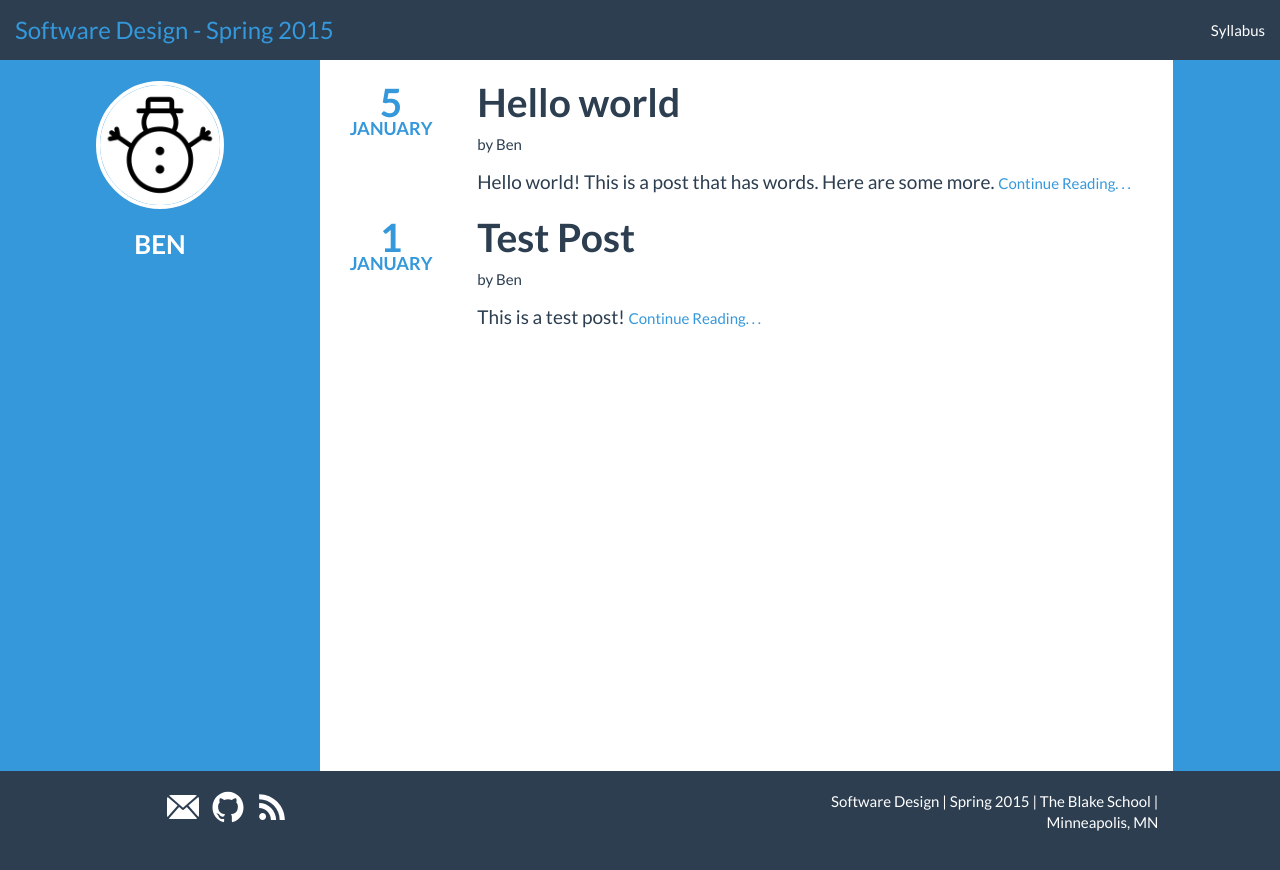
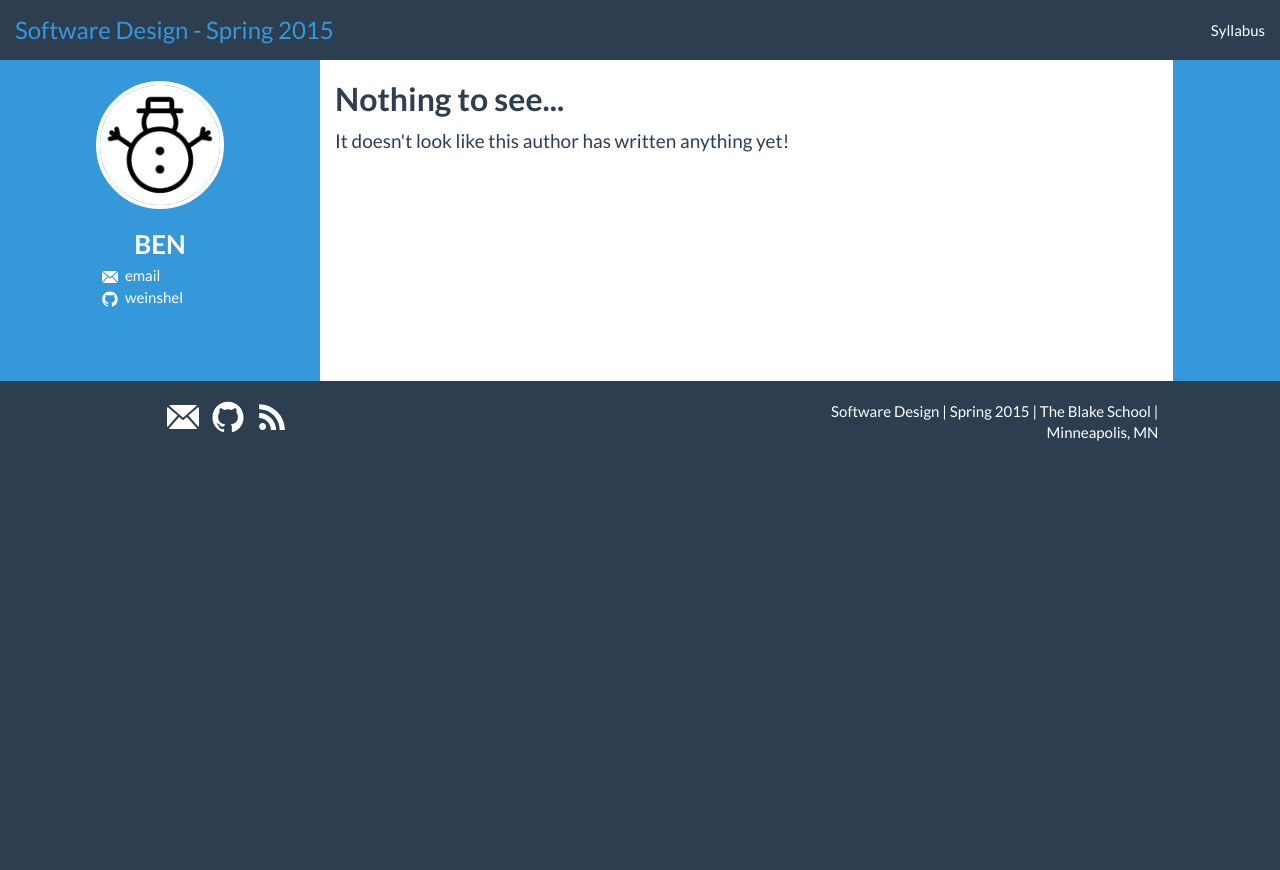
Before and after one commit to BlakeCS-Spring2015/blakecs-spring2015.github.io, a Jekyll site: the page built from ben/index.html, in a window 1280 px wide. Shown: the top 870 px of the page. Built offline with Jekyll 4.4.1, drawn with Linux system fonts in a browser that asks for light colours.

Commit message:
Removed junk
Updated information

```diff
--- a/_data/authors.yml
+++ b/_data/authors.yml
@@ -112,7 +112,7 @@ nick:
 
 ben:
   name: Ben
-  email:
+  email: bmweinshel15@blakeschool.org
   twitter:
-  github:
+  github: weinshel
   avatar: avatar.jpg
--- a/ben/_posts/2015-01-01-test-post.md
+++ /dev/null
@@ -1,10 +0,0 @@
----
-layout: post
-title: "Test Post"
-date: 2015-01-01
-author: ben
----
-
-This is a test post!
-
-This is a second paragraph in this test post!
--- a/ben/_posts/2015-01-05-hello-world.md
+++ /dev/null
@@ -1,8 +0,0 @@
----
-layout: post
-title: "Hello world"
-date: 2015-01-05 14:39:17
-author: ben
----
-
-Hello world! This is a post that has words. Here are some more.
```
